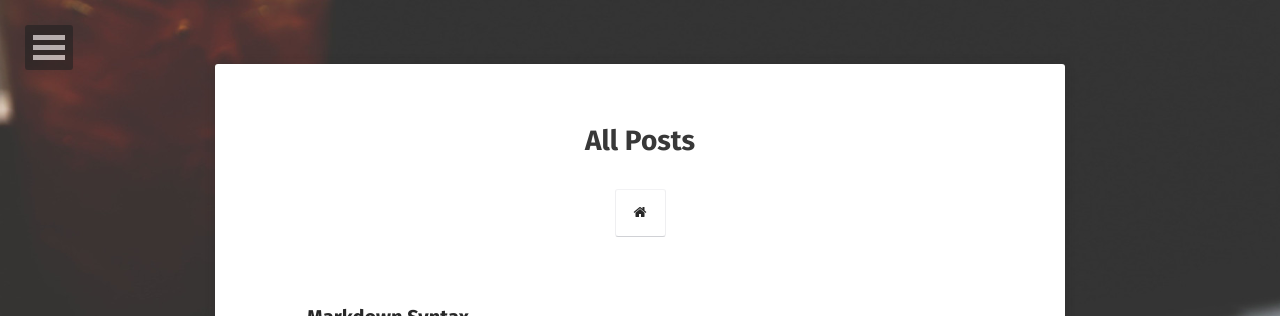
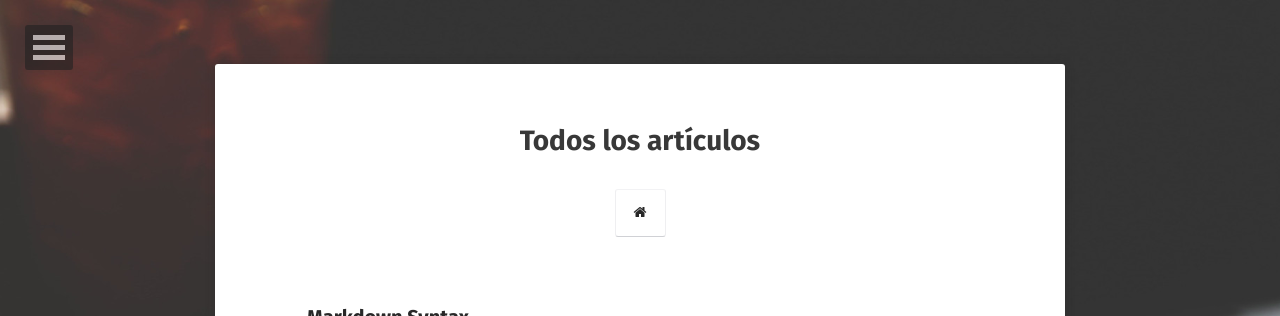
Before and after one commit to sanjorgek/turingMachine, a Jekyll site: the page built from posts/index.md, in a window 1280 px wide. Shown: the top 316 px of the page. Built offline with Jekyll 4.4.1, drawn with Linux system fonts in a browser that asks for light colours; some web fonts are replaced; comment, search, counter and statistics services are not loaded.

Commit message:
ESP message at posts

```diff
--- a/posts/index.md
+++ b/posts/index.md
@@ -1,6 +1,6 @@
 ---
 layout: post-list
-title: All Posts
-excerpt: "A List of Posts"
-comments: false
+title: Todos los artículos
+excerpt: "Una lista de todos los articulos"
+comments: true
 ---
```
